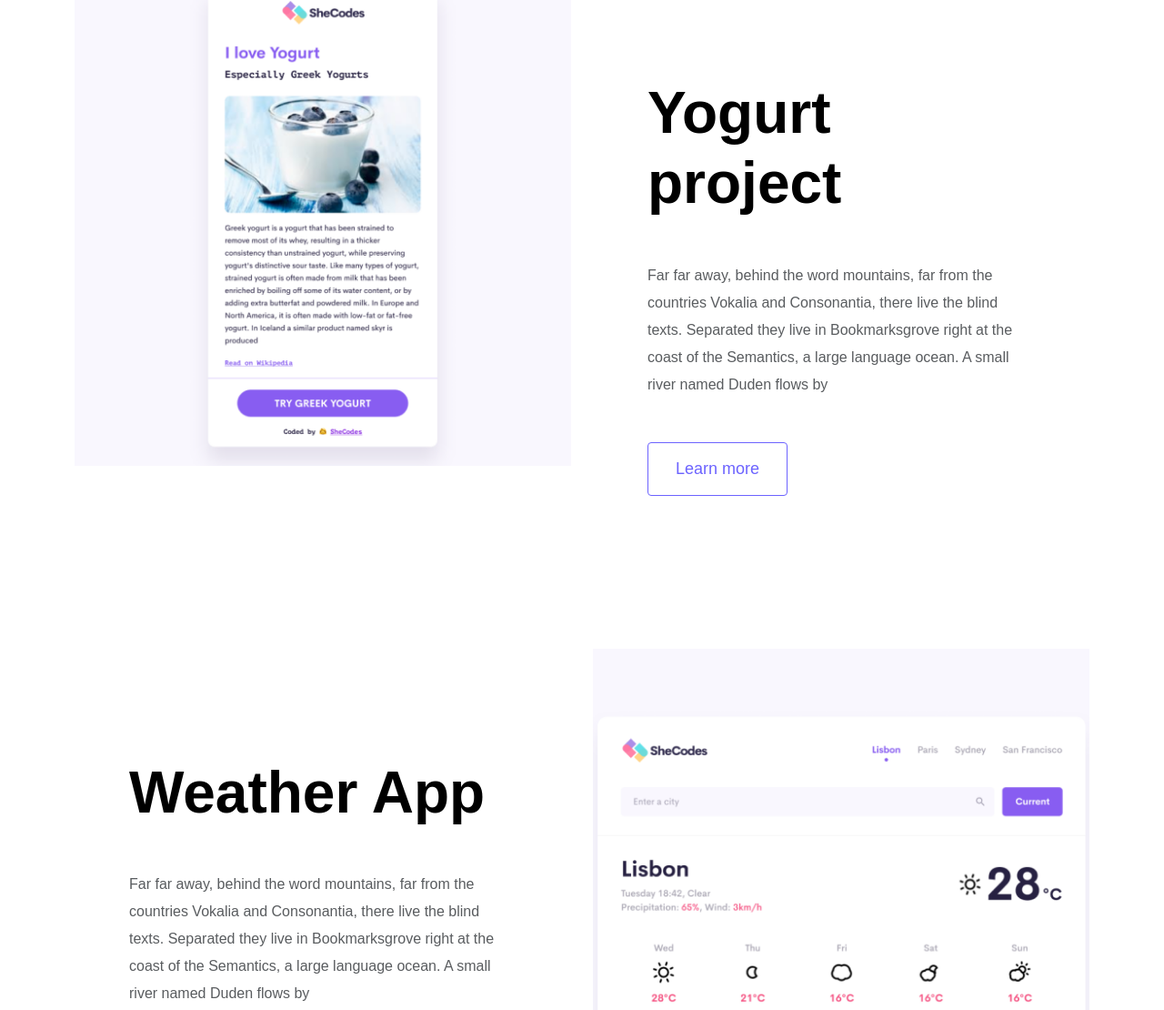
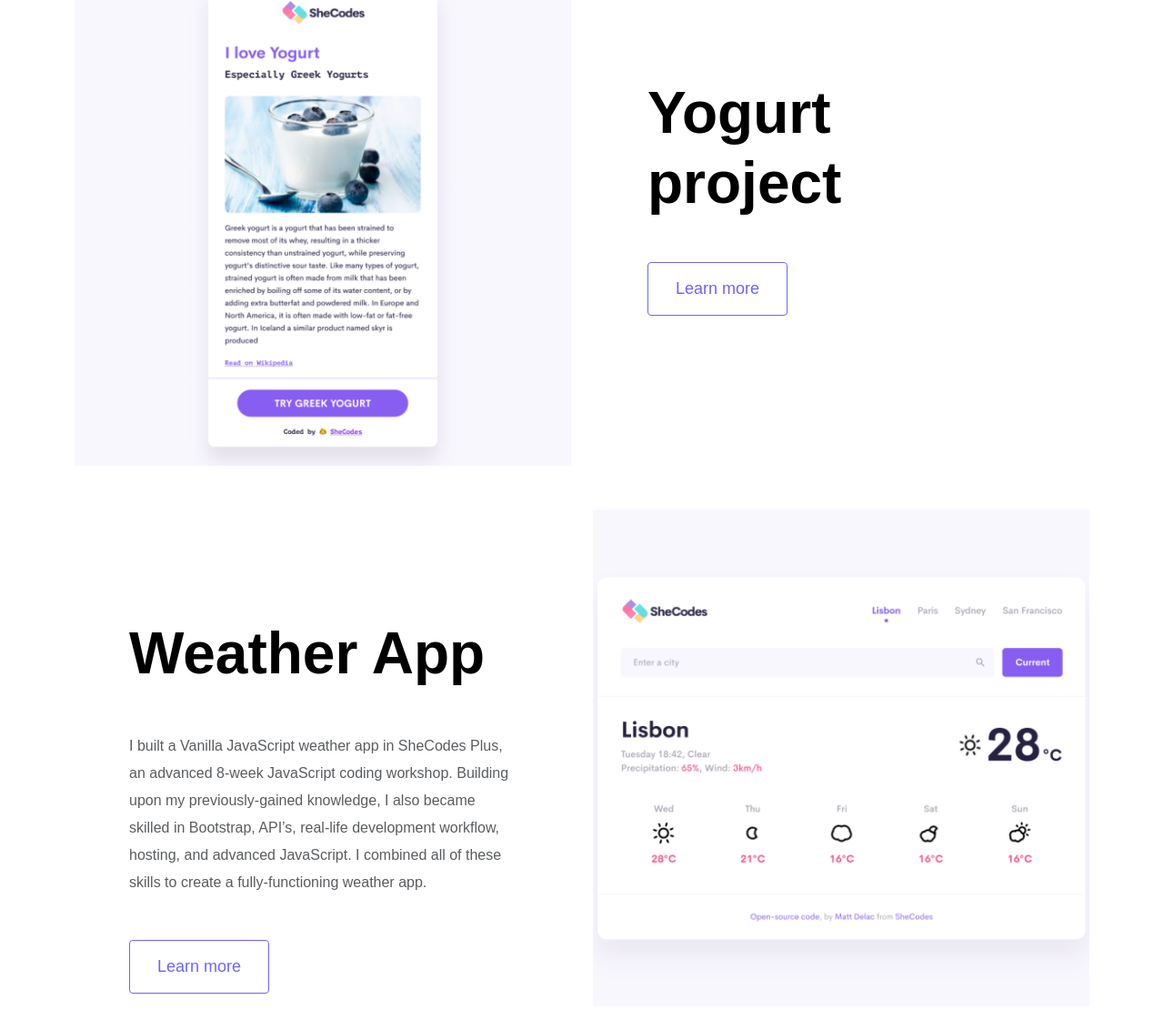
Before and after one commit to phuti28/Project-Portfolio, a plain HTML site: page index.html in a window 1280 px wide. Shown: the part 691-1801 px from the top of the page at 91% size. Drawn offline with nearby package versions, Linux system fonts and the light colour scheme.

Commit message:
Updated the paragraphs

```diff
--- a/index.html
+++ b/index.html
@@ -55,11 +55,10 @@
             <div class="col">
                 <div class="project-description">
                     <h2 class="mb-5"> Yogurt project </h2>
-                    <p class="mb-5 text-muted">Far far away, behind the word mountains, far from the countries Vokalia
-                        and Consonantia, there live the blind texts.
-                        Separated they live in Bookmarksgrove right at the coast of the Semantics, a large language
-                        ocean. A small river named
-                        Duden flows by</p>
+                    <p class="mb-5 text-muted" I entered the world of front-end development by gaining some knowledge in
+                        HTML, CSS, and JavaScript. I used my knowledge of these languages, along with my new skills in
+                        VS Code, to build a landing page about Yogurt. The page utilizes JavaScript functions to create
+                        user interaction.></p>
                     <a href="/work.html" class="btn btn-branding-outline"> Learn more </a>
 
                 </div>
@@ -69,11 +68,12 @@
             <div class="col">
                 <div class="project-description">
                     <h2 class="mb-5"> Weather App </h2>
-                    <p class="mb-5 text-muted"> Far far away, behind the word mountains, far from the countries Vokalia
-                        and Consonantia, there live the blind texts.
-                        Separated they live in Bookmarksgrove right at the coast of the Semantics, a large language
-                        ocean. A small river named
-                        Duden flows by </p>
+                    <p class="mb-5 text-muted">I built a Vanilla JavaScript weather app in SheCodes Plus, an advanced
+                        8-week JavaScript coding workshop. Building upon
+                        my previously-gained knowledge, I also became skilled in Bootstrap, API’s, real-life development
+                        workflow, hosting, and
+                        advanced JavaScript. I combined all of these skills to create a fully-functioning weather app.
+                    </p>
                     <a href="/work.html" class="btn btn-branding-outline"> Learn more </a>
                 </div>
             </div>
@@ -88,11 +88,10 @@
             <div class="col">
                 <div class="project-description">
                     <h2 class="mb-5"> Dictionary App </h2>
-                    <p class="mb-5 text-muted"> Far far away, behind the word mountains, far from the countries Vokalia
-                        and Consonantia, there live the blind texts.
-                        Separated they live in Bookmarksgrove right at the coast of the Semantics, a large language
-                        ocean. A small river named
-                        Duden flows by </p>
+                    <p class="mb-5 text-muted">I immersed myself in React development in SheCodes React. I used my
+                        knowledge of this highly-demanded framework to build
+                        a working dictionary app incorporating coding best practices, along with the most popular tools
+                        and technologies. </p>
                     <a href="/work.html" class="btn bttn-branding-outline"> Learn more </a>
                 </div>
             </div>
```
